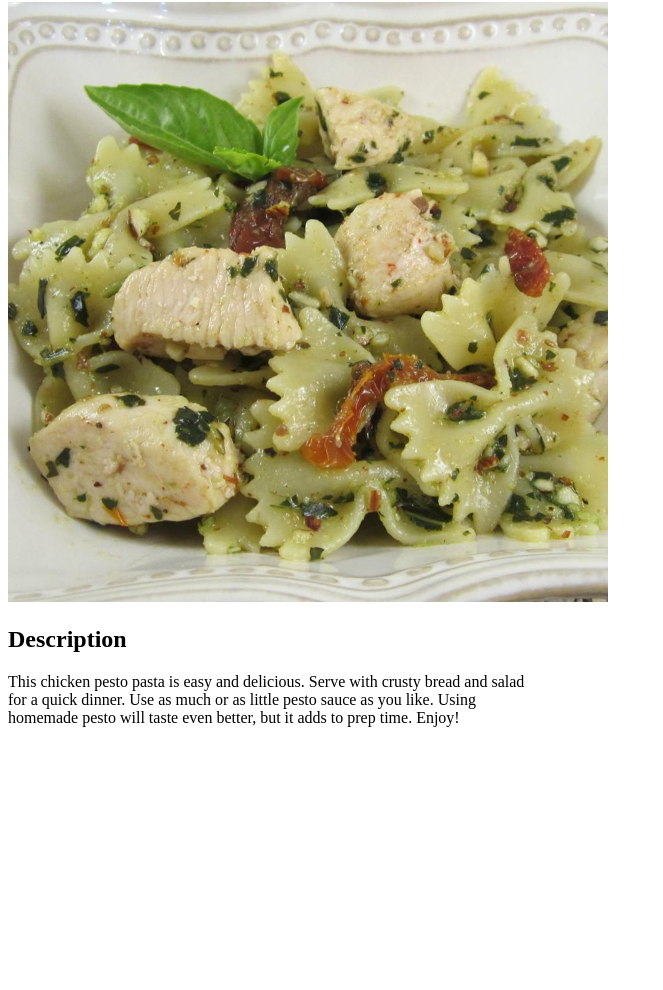
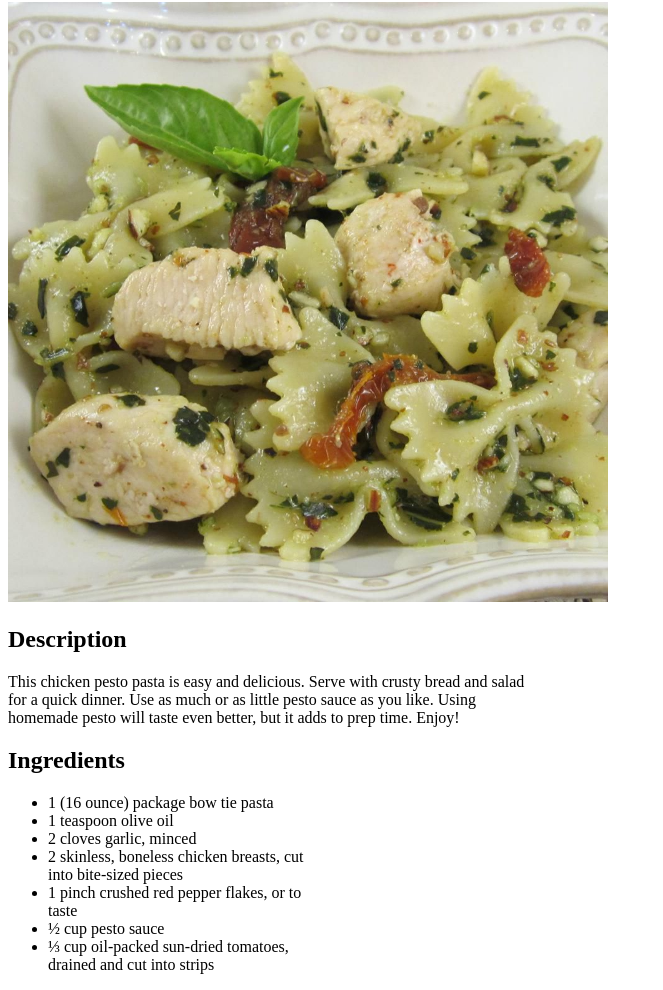
Before and after one commit to AvThirtySix/odin-recipes, a plain HTML site: page recipes/pasta-pesto/pasta-pesto.html in a window 1280 px wide. Shown: the part 78-1068 px from the top of the page, without its empty margins (0-663 px from the left). Before the commit the page ends 813 px from the top, so only its background shows below. Drawn offline with Linux system fonts and the light colour scheme.

Commit message:
added ingredients list

```diff
--- a/recipes/pasta-pesto/pasta-pesto.html
+++ b/recipes/pasta-pesto/pasta-pesto.html
@@ -12,5 +12,18 @@
     This chicken pesto pasta is easy and delicious. Serve with crusty bread and salad<br>
     for a quick dinner. Use as much or as little pesto sauce as you like. Using<br>
     homemade pesto will taste even better, but it adds to prep time. Enjoy!
+    <h2>Ingredients</h2>
+    <ul>
+        <li>1 (16 ounce) package bow tie pasta</li>
+        <li>1 teaspoon olive oil</li>
+        <li>2 cloves garlic, minced</li>
+        <li>2 skinless, boneless chicken breasts, cut<br>
+            into bite-sized pieces</li>
+        <li>1 pinch crushed red pepper flakes, or to<br>
+            taste</li>
+        <li>½ cup pesto sauce</li>
+        <li>⅓ cup oil-packed sun-dried tomatoes,<br>
+            drained and cut into strips</li>
+    </ul>
   </body>
 </html>
```
